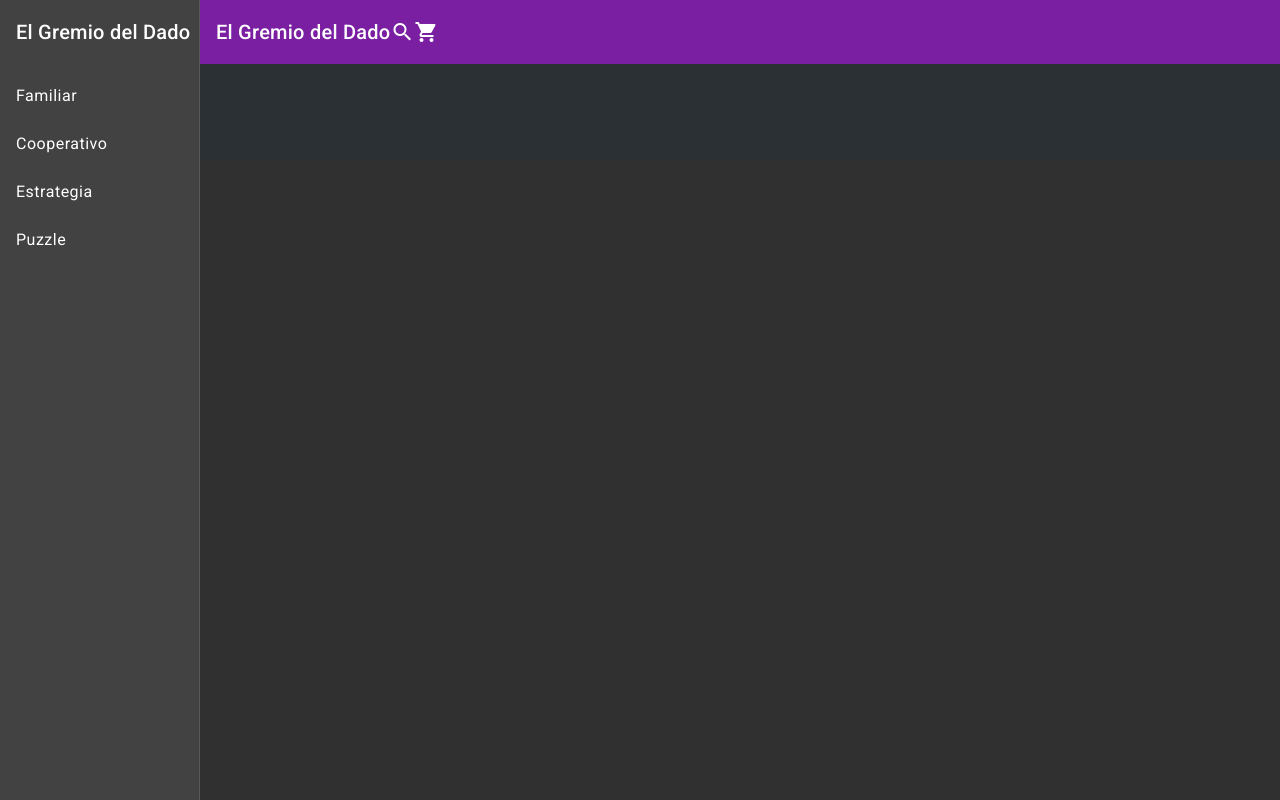
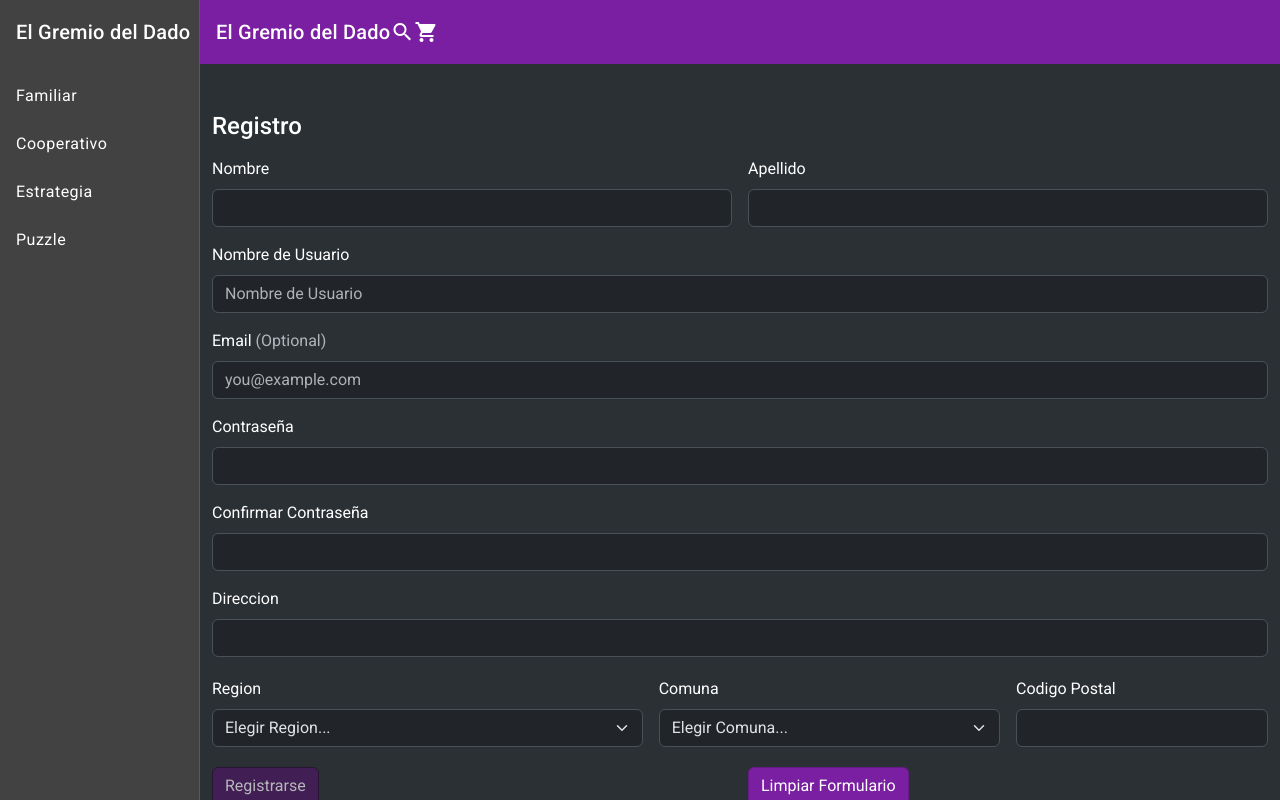
Before and after one commit to CroiXan/boardgame-shop, an Angular app in the folder shop/: page /registro in a window 1280 px wide. Before the commit this address led to /. Built offline with nearby package versions, Linux system fonts and the light colour scheme.

Commit message:
formulario de registro

```diff
--- a/shop/src/app/app.routes.ts
+++ b/shop/src/app/app.routes.ts
@@ -1,9 +1,10 @@
 import { Routes } from '@angular/router';
 import { ProductListComponent } from './product-list/product-list.component';
-import { CategoryListComponent } from './category-list/category-list.component';
 import { CategoryDashboardComponent } from './category-dashboard/category-dashboard.component';
+import { RegistrationFormComponent } from './registration-form/registration-form.component';
 
 export const routes: Routes = [
     { path: '', component: CategoryDashboardComponent },
-    { path: 'categoria/:id', component: ProductListComponent }
+    { path: 'categoria/:id', component: ProductListComponent },
+    { path: 'registro', component: RegistrationFormComponent }
 ];
--- /dev/null
+++ b/shop/src/app/registration-form/registration-form.component.html
@@ -0,0 +1,107 @@
+<div class="container-md">
+    <h4 class="mb-3">Registro</h4>
+    <form class="needs-validation" [formGroup]="registrationForm" (ngSubmit)="onSubmit()">
+      <div class="row g-3">
+        <div class="col-sm-6">
+          <label for="firstName" class="form-label">Nombre</label>
+          <input type="text" class="form-control" id="firstName" placeholder="" value="" formControlName="firstName">
+          <div *ngIf="registrationForm.get('firstName')?.invalid && registrationForm.get('firstName')?.touched" class="invalid-feedback">
+            <div *ngIf="registrationForm.get('firstName')?.errors?.['required']">Nombre es obligatorio.</div>
+          </div>
+        </div>
+
+        <div class="col-sm-6">
+          <label for="lastName" class="form-label">Apellido</label>
+          <input type="text" class="form-control" id="lastName" placeholder="" value="" formControlName="lastName">
+          <div *ngIf="registrationForm.get('lastName')?.invalid && registrationForm.get('lastName')?.touched" class="invalid-feedback">
+            <div *ngIf="registrationForm.get('lastName')?.errors?.['required']">Apellido es obligatorio.</div>
+          </div>
+        </div>
+
+        <div class="col-12">
+          <label for="username" class="form-label">Nombre de Usuario</label>
+          <div class="input-group has-validation">
+            <input type="text" class="form-control" id="username" placeholder="Nombre de Usuario" formControlName="username">
+          <div *ngIf="registrationForm.get('username')?.invalid && registrationForm.get('username')?.touched" class="invalid-feedback">
+            <div *ngIf="registrationForm.get('username')?.errors?.['required']">Nombre de Usuario es obligatorio.</div>
+            </div>
+          </div>
+        </div>
+
+        <div class="col-12">
+          <label for="email" class="form-label">Email <span class="text-body-secondary">(Optional)</span></label>
+          <input type="email" class="form-control" id="email" placeholder="you@example.com" formControlName="email">
+          <div *ngIf="registrationForm.get('email')?.invalid && registrationForm.get('email')?.touched" class="invalid-feedback">
+            <div *ngIf="registrationForm.get('email')?.errors?.['required']">Email es obligatorio.</div>
+            <div *ngIf="registrationForm.get('email')?.errors?.['email']">formato de email no valido</div>
+          </div>
+        </div>
+
+        <div class="col-12">
+            <label for="password" class="form-label">Contraseña</label>
+            <div class="input-group has-validation">
+              <input type="password" class="form-control" id="password" formControlName="password" (input)="passwordFormatValidatior()">
+            <div *ngIf="registrationForm.get('password')?.invalid && registrationForm.get('password')?.touched" class="invalid-feedback">
+              <div *ngIf="registrationForm.get('password')?.errors?.['required']">Contraseña es obligatorio.</div>
+              <div *ngIf="registrationForm.get('password')?.errors?.['minLength']">Largo minimo es 6.</div>
+              <div *ngIf="!isFormatPasswordValid">Las contraseña a lo menos debete tener una mayuscula y una minuscula.</div>
+            </div>
+            </div>
+        </div>
+
+        <div class="col-12">
+            <label for="confirmPassword" class="form-label">Confirmar Contraseña</label>
+            <div class="input-group has-validation">
+              <input type="password" class="form-control" id="confirmPassword" formControlName="confirmPassword" (input)="passwordMatchValidator()">
+            <div *ngIf="(registrationForm.get('confirmPassword')?.invalid && registrationForm.get('confirmPassword')?.touched) || !isMatchPassword"class="invalid-feedback">
+                <div *ngIf="registrationForm.get('confirmPassword')?.errors?.['required']">Confirmar contraseña es obligatorio.</div>
+                <div *ngIf="!isMatchPassword">Las contraseñas no coinciden.</div>
+                <div *ngIf="!isFormatConfirmPasswordValid">Las contraseña a lo menos debete tener una mayuscula y una minuscula.</div>
+            </div>
+            </div>
+        </div>
+
+        <div class="col-12">
+          <label for="address" class="form-label">Direccion</label>
+          <input type="text" class="form-control" id="address" placeholder="" formControlName="address">
+          <div class="invalid-feedback">
+          </div>
+        </div>
+
+        <div class="col-md-5">
+          <label for="region" class="form-label">Region</label>
+          <select class="form-select" id="region" formControlName="region">
+            <option value="">Elegir Region...</option>
+          </select>
+          <div class="invalid-feedback">
+          </div>
+        </div>
+
+        <div class="col-md-4">
+          <label for="comuna" class="form-label">Comuna</label>
+          <select class="form-select" id="comuna" formControlName="comuna">
+            <option value="">Elegir Comuna...</option>
+          </select>
+          <div class="invalid-feedback">
+          </div>
+        </div>
+
+        <div class="col-md-3">
+          <label for="postalCode" class="form-label">Codigo Postal</label>
+          <input type="text" class="form-control" id="postalCode" placeholder="" formControlName="postalCode">
+          <div class="invalid-feedback">
+          </div>
+        </div>
+
+        <div class="col-md-6">
+          <button type="submit" class="btn btn-primary" [disabled]="registrationForm.invalid">Registrarse</button>
+        </div>
+
+        <div class="col-md-6">
+          <button class="btn btn-primary" (click)="cleanForm()">Limpiar Formulario</button>
+        </div>
+
+      </div>
+
+    </form>
+</div>
--- /dev/null
+++ b/shop/src/app/registration-form/registration-form.component.ts
@@ -0,0 +1,74 @@
+import { Component, OnInit } from '@angular/core';
+import { FormBuilder, FormGroup, Validators, FormControl, FormsModule } from '@angular/forms';
+import { ReactiveFormsModule } from '@angular/forms';
+import { CommonModule } from '@angular/common';
+
+
+
+@Component({
+  selector: 'app-registration-form',
+  standalone: true,
+  imports: [
+    ReactiveFormsModule,
+    CommonModule,
+    FormsModule
+  ],
+  templateUrl: './registration-form.component.html',
+  styleUrl: './registration-form.component.css'
+})
+
+export class RegistrationFormComponent implements OnInit {
+  registrationForm!: FormGroup;
+  isMatchPassword: boolean = true;
+  isFormatPasswordValid: boolean = true;
+  isFormatConfirmPasswordValid: boolean = true;
+
+  ngOnInit(): void {
+    this.registrationForm = new FormGroup({
+      firstName: new FormControl('', [Validators.required, Validators.minLength(3)]),
+      lastName: new FormControl('', [Validators.required, Validators.minLength(3)]),
+      username: new FormControl('', [Validators.required, Validators.minLength(3)]),
+      email: new FormControl('', [Validators.required, Validators.email]),
+      password: new FormControl('', [Validators.required, Validators.minLength(6),Validators.maxLength(18)]),
+      confirmPassword: new FormControl('', [Validators.required, Validators.minLength(6),Validators.maxLength(18)]),
+      address: new FormControl(''),
+      region: new FormControl(''),
+      comuna: new FormControl(''),
+      postalCode: new FormControl('')
+    });
+  }
+
+  passwordMatchValidator() : void{
+    this.confirmPasswordFormatValidatior();
+    this.isMatchPassword = this.registrationForm.get('password')?.value === this.registrationForm.get('confirmPassword')?.value;
+  }
+
+  passwordFormatValidatior(){
+    this.isFormatPasswordValid = this.validateFormat(this.registrationForm.get('password')?.value);
+  }
+
+  confirmPasswordFormatValidatior(){
+    this.isFormatConfirmPasswordValid = this.validateFormat(this.registrationForm.get('confirmPassword')?.value);
+  }
+
+  validateFormat(text: string): boolean {
+    const regex = /^(?=.*[a-z])(?=.*[A-Z]).*$/;
+    return regex.test(text);
+  }
+
+  onSubmit(): void {
+    if (this.registrationForm.valid) {
+      alert('Formulario enviado');
+      console.log(this.registrationForm.value);
+    } else {
+
+    }
+  }
+
+  cleanForm(){
+    this.isMatchPassword = true;
+    this.registrationForm.reset();
+  }
+
+  get formControls() { return this.registrationForm.controls; }
+}
--- a/shop/src/styles.css
+++ b/shop/src/styles.css
@@ -6,4 +6,14 @@ body { margin: 0; font-family: Roboto, "Helvetica Neue", sans-serif; }
 .btn-primary {
     background-color: #7b1fa2;
     border-color: #671b87;
-  }
+    --bs-btn-disabled-bg: #4d1565;
+    --bs-btn-disabled-border-color: #250832;
+}
+
+.invalid-feedback {
+  display: block;
+  width: 100%;
+  margin-top: .25rem;
+  font-size: .875em;
+  color: var(--bs-form-invalid-color);
+}
```
Also changed, not shown: shop/src/app/registration-form/registration-form.component.css (added), 1 other file (tests, documents, lock files or other folders).
